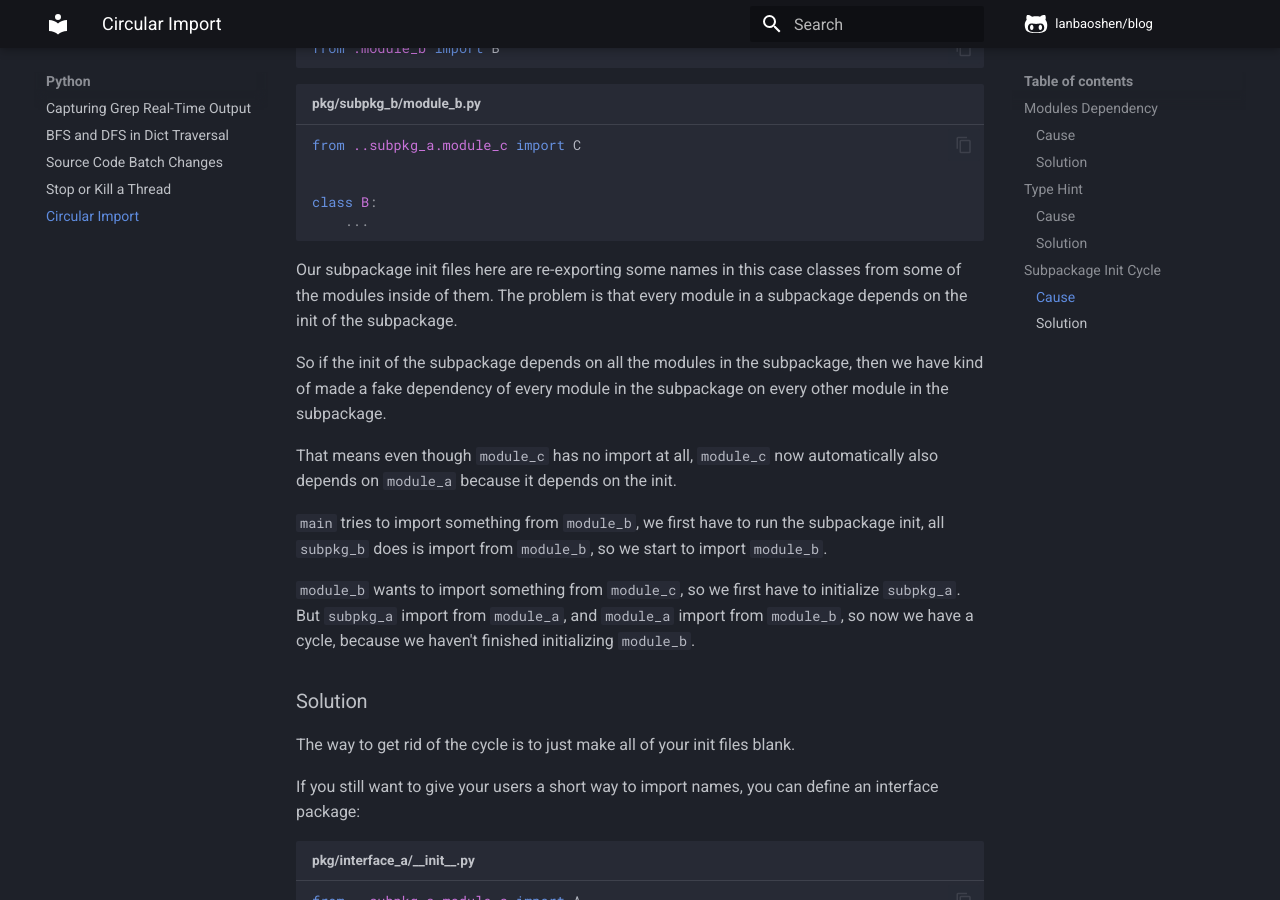
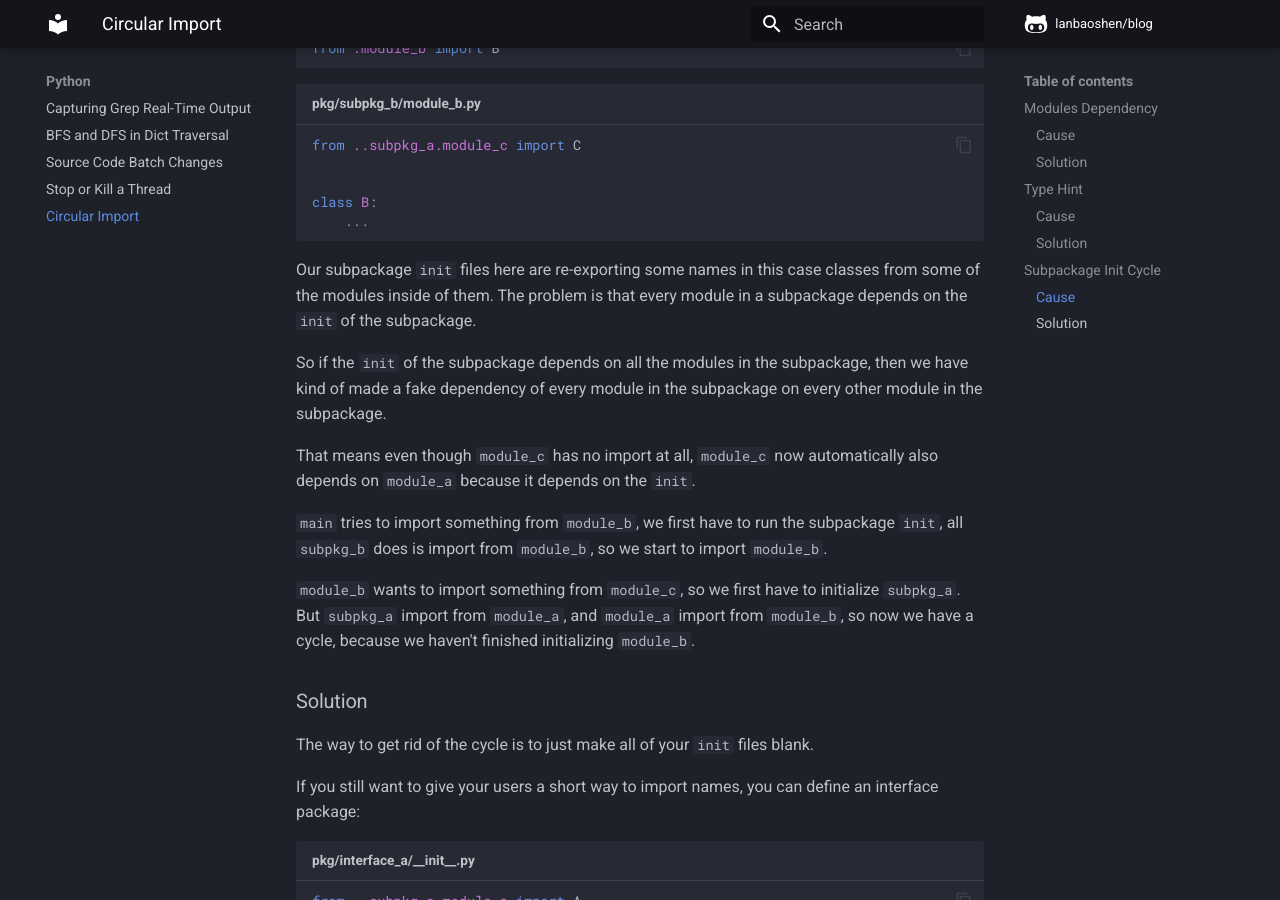
Before and after one commit to lanbaoshen/blog, an MkDocs documentation site: the page built from docs/python/circular-import.md, in a window 1280 px wide and 900 px high, scrolled down 4273 px. Built offline with MkDocs 1.6.1 and Material for MkDocs 9.7.7, drawn with Linux system fonts in a browser that asks for light colours; comment, search, counter and statistics services are not loaded.

Commit message:
Optimize text layout

````diff
--- a/docs/python/circular-import.md
+++ b/docs/python/circular-import.md
@@ -186,15 +186,15 @@ class B:
     ...
 ```
 
-Our subpackage init files here are re-exporting some names in this case classes from some of the modules inside of them.
-The problem is that every module in a subpackage depends on the init of the subpackage.
+Our subpackage `init` files here are re-exporting some names in this case classes from some of the modules inside of them.
+The problem is that every module in a subpackage depends on the `init` of the subpackage.
 
-So if the init of the subpackage depends on all the modules in the subpackage,
+So if the `init` of the subpackage depends on all the modules in the subpackage,
 then we have kind of made a fake dependency of every module in the subpackage on every other module in the subpackage.
 
-That means even though `module_c` has no import at all, `module_c` now automatically also depends on `module_a` because it depends on the init.
+That means even though `module_c` has no import at all, `module_c` now automatically also depends on `module_a` because it depends on the `init`.
 
-`main` tries to import something from `module_b`, we first have to run the subpackage init, all `subpkg_b` does is import from `module_b`, so we start to import `module_b`.
+`main` tries to import something from `module_b`, we first have to run the subpackage `init`, all `subpkg_b` does is import from `module_b`, so we start to import `module_b`.
 
 `module_b` wants to import something from `module_c`, so we first have to initialize `subpkg_a`.
 But `subpkg_a` import from `module_a`, and `module_a` import from `module_b`, so now we have a cycle,
@@ -202,7 +202,7 @@ because we haven't finished initializing `module_b`.
 
 ### Solution
 
-The way to get rid of the cycle is to just make all of your init files blank.
+The way to get rid of the cycle is to just make all of your `init` files blank.
 
 If you still want to give your users a short way to import names, you can define an interface package:
 
````
